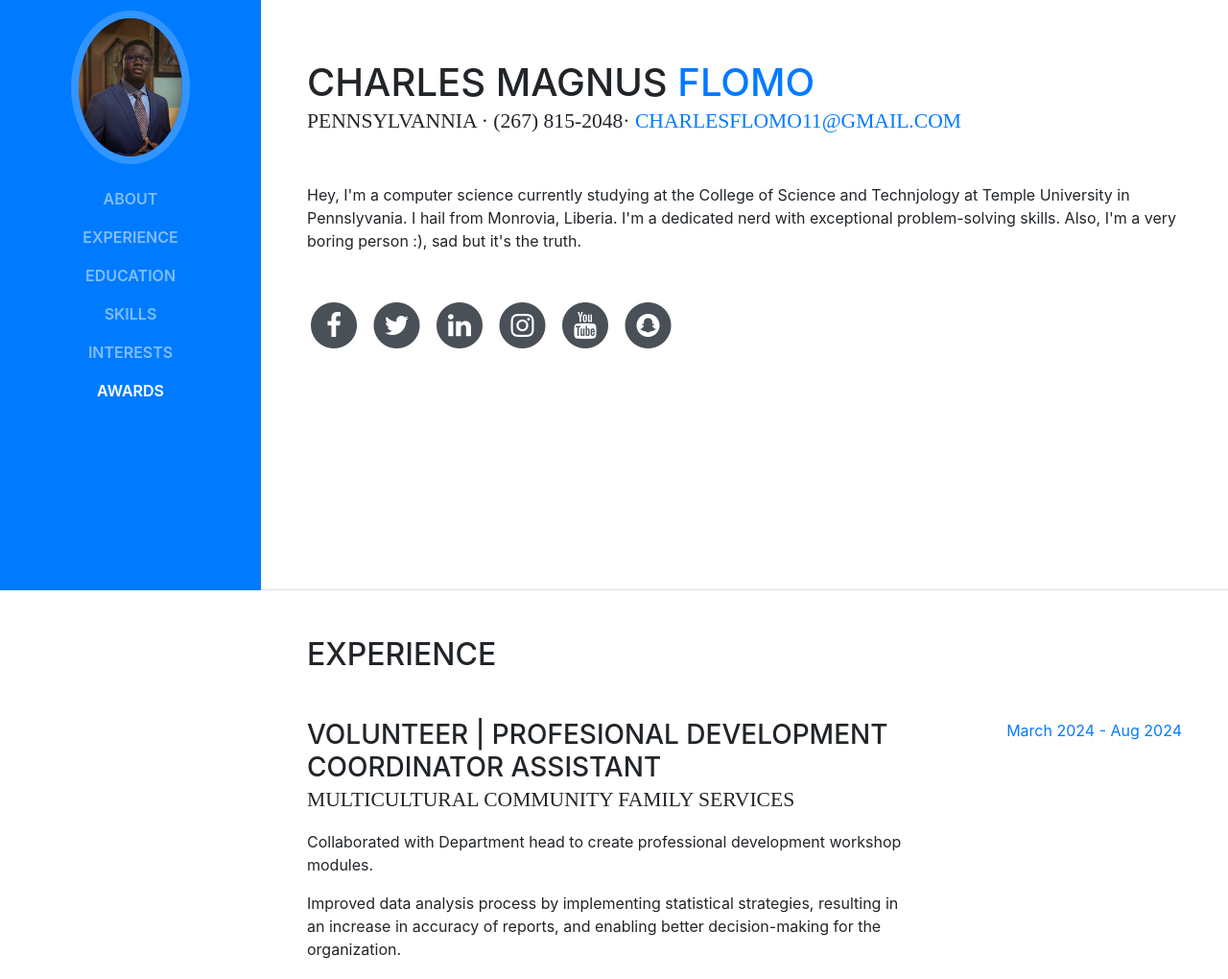
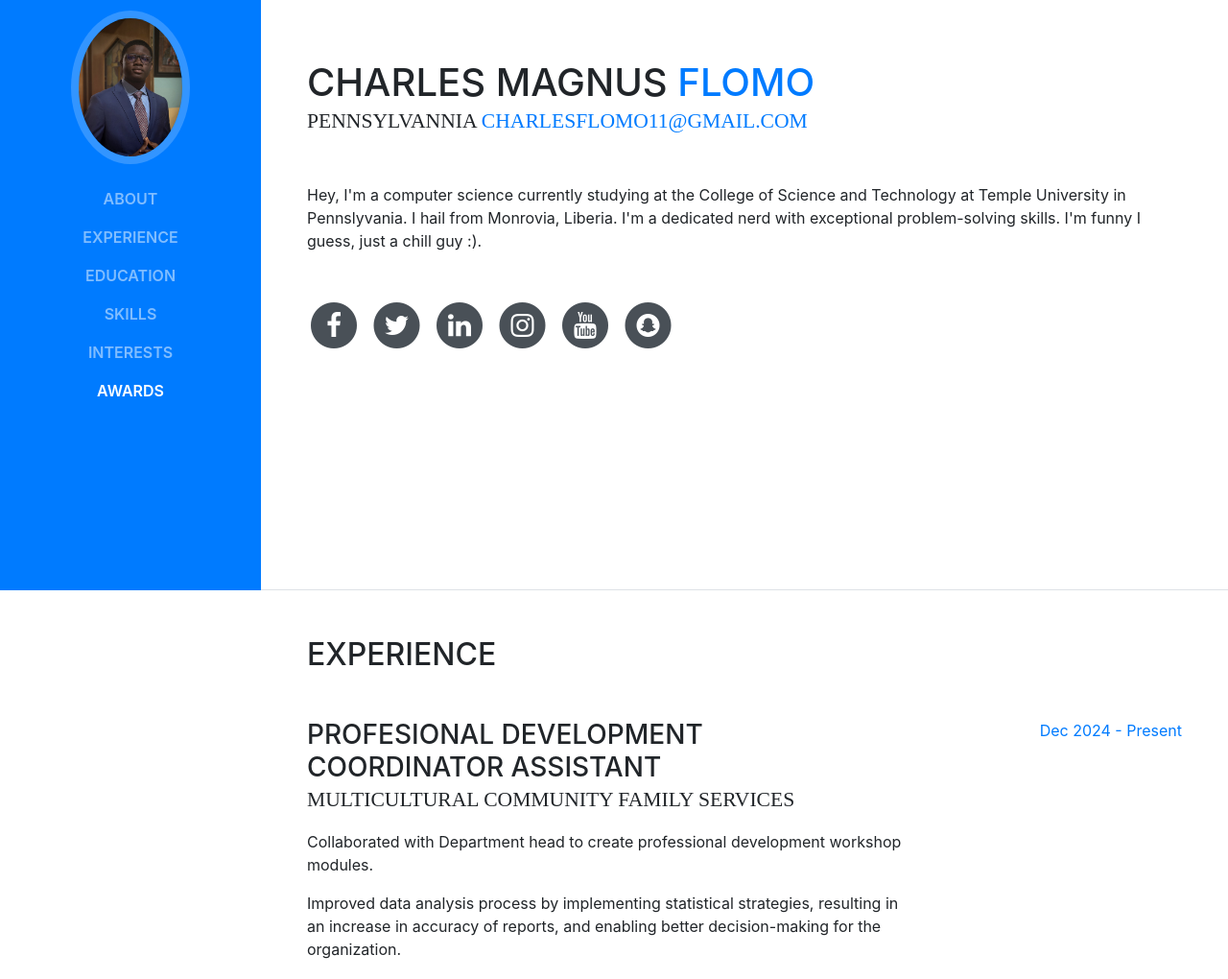
Before and after one commit to cflomo06/charPortfolio, a website with bundled scripts: page index.html in a window 1280 px wide. Shown: the part 185-1205 px from the top of the page at 96% size. Built offline with nearby package versions, Linux system fonts and the light colour scheme; a web font is replaced by a local one.

Commit message:
Update index.html

```diff
--- a/index.html
+++ b/index.html
@@ -71,10 +71,10 @@
           <h1 class="mb-0">Charles Magnus
             <span class="text-primary">Flomo</span>
           </h1>
-          <div class="subheading mb-5">Pennsylvannia · (267) 815-2048·
+          <div class="subheading mb-5">Pennsylvannia
             <a href="mailto:charlesflomo11@gmail.com">charlesflomo11@gmail.com</a>
           </div>
-          <p class="mb-5">Hey, I'm a computer science currently studying at the College of Science and Technjology at Temple University in Pennslyvania. I hail from Monrovia, Liberia. I'm a dedicated nerd with exceptional problem-solving skills. Also, I'm a very boring person :), sad but it's the truth.</p>
+          <p class="mb-5">Hey, I'm a computer science currently studying at the College of Science and Technology at Temple University in Pennslyvania. I hail from Monrovia, Liberia. I'm a dedicated nerd with exceptional problem-solving skills. I'm funny I guess, just a chill guy :).</p>
           <ul class="list-inline list-social-icons mb-0">
             <li class="list-inline-item">
               <a href="https://web.facebook.com/charles.flomo.06">
@@ -131,6 +131,18 @@
       <section class="resume-section p-3 p-lg-5 d-flex flex-column" id="experience">
         <div class="my-auto">
           <h2 class="mb-5">Experience</h2>
+
+          <div class="resume-item d-flex flex-column flex-md-row mb-5">
+            <div class="resume-content mr-auto">
+              <h3 class="mb-0">Profesional Development Coordinator Assistant</h3>
+              <div class="subheading mb-3">Multicultural Community Family Services</div>
+                  <p>Collaborated with Department head to create professional development workshop modules.</p>
+                  <p>Improved data analysis process by implementing statistical strategies, resulting in an increase in accuracy of reports, and enabling better decision-making for the organization.</p>
+            </div>
+            <div class="resume-date text-md-right">
+              <span class="text-primary">Dec 2024 - Present</span>
+            </div>
+          </div>
 
           <div class="resume-item d-flex flex-column flex-md-row mb-5">
             <div class="resume-content mr-auto">
@@ -200,7 +212,7 @@
               <h3 class="mb-0">Temple University</h3>
               <div class="subheading mb-3">Bachelor of Science</div>
               <div>Computer Science</div>
-              <p>Current GPA: N/A</p>
+              <p>Current GPA: 3.82</p>
             </div>
             <div class="resume-date text-md-right">
               <span class="text-primary">August 2024 - Present</span>
@@ -211,7 +223,7 @@
             <div class="resume-content mr-auto">
               <h3 class="mb-0">BlueCrest University College</h3>
               <div class="subheading mb-3">Bachelor of Science in Information Technology</div>
-              <div>Computer Science - Software Engineer(Junior Student)</div>
+              <div>Computer Science - Software Engineer</div>
               <p>Current GPA: 4.00</p>
             </div>
             <div class="resume-date text-md-right">
```
